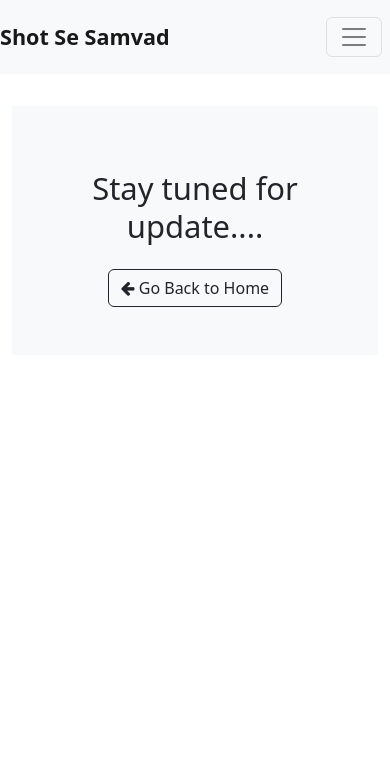
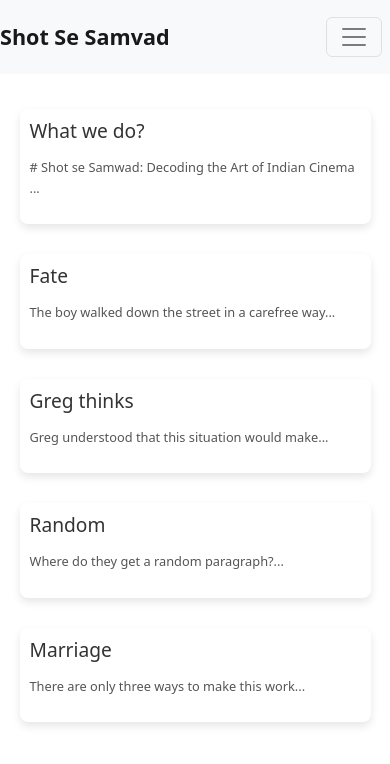
Before and after one commit to 4rjunkum4r/shot_se_samvad, a React (Create React App) app: page /testing in a window 390 px wide. Shown: the top 764 px of the page. Built offline with nearby package versions, Linux system fonts and the light colour scheme.

Commit message:
added a testing file for testing code

```diff
--- a/src/components/Navbar.jsx
+++ b/src/components/Navbar.jsx
@@ -38,6 +38,11 @@ const Navbar = () => {
                 About Us
               </NavLink>
             </li>
+            <li className="nav-item">
+              <NavLink className="nav-link" to="/testing">
+                Testing
+              </NavLink>
+            </li>
           </ul>
         </div>
       </div>
--- a/src/index.js
+++ b/src/index.js
@@ -7,6 +7,7 @@ import {
   Home,
   AboutUs,
   PageNotFound,
+  Testing,
 } from "./pages";
 import { Toaster } from "react-hot-toast";
 
@@ -17,6 +18,7 @@ root.render(
           <Route path="/" element={<Home />} />
           <Route path="/about_us" element={<AboutUs />} />
           <Route path="*" element={<PageNotFound />} />
+          <Route path="/testing" element={<Testing />}/>
         </Routes>
     <Toaster />
   </BrowserRouter>
--- a/src/pages/Home.jsx
+++ b/src/pages/Home.jsx
@@ -14,7 +14,7 @@ function Home() {
             style={{ width: '100%', objectFit: 'cover' }}
           />
           <div className="card-img-overlay d-flex align-items-center">
-            <div className="container" style={{ maxHeight: '60vh', overflowY: 'auto', overflowX: 'hidden' }}>
+            <div className="container" style={{ maxHeight: 'auto', overflowY: 'auto', overflowX: 'hidden' }}>
               <h5 className="card-title text fw-lighter fs-3 fs-md-1">
                 Hello camera enthusiast
               </h5>
--- /dev/null
+++ b/src/pages/Testing.jsx
@@ -0,0 +1,123 @@
+import React, { useEffect, useRef, useState } from "react";
+import PropTypes from "prop-types"; // Optional: For prop validation
+import { Navbar } from "../components";
+import "./testing.css";
+
+const Section = React.forwardRef(({ title, content, isRight }, ref) => {
+  return (
+    <section
+      ref={ref}
+      className={`section ${isRight ? 'section-right' : 'section-left'}`}
+      role="region"
+      aria-labelledby={title.replace(/\s+/g, '-').toLowerCase()}
+    >
+      <h2 id={title.replace(/\s+/g, '-').toLowerCase()}>{title}</h2>
+      <p>{content}</p>
+    </section>
+  );
+});
+
+const Testing = () => {
+  const sectionRefs = useRef([]);
+  const [scrollDirection, setScrollDirection] = useState("down");
+
+  useEffect(() => {
+    let lastScrollY = window.pageYOffset;
+
+    const updateScrollDirection = () => {
+      const scrollY = window.pageYOffset;
+      setScrollDirection(scrollY > lastScrollY ? "down" : "up");
+      lastScrollY = Math.max(scrollY, 0);
+    };
+
+    window.addEventListener("scroll", updateScrollDirection);
+
+    const observer = new IntersectionObserver(
+      (entries) => {
+        entries.forEach((entry) => {
+          if (entry.isIntersecting) {
+            // If scrolling down and section is intersecting, add visible class
+            if (scrollDirection === "down") {
+              entry.target.classList.add("visible");
+            } else {
+              // If scrolling up and section is intersecting, add visible class
+              entry.target.classList.add("visible");
+            }
+          } else {
+            // If scrolling down and section is out of view, remove visible class
+            if (scrollDirection === "down" && entry.boundingClientRect.top < 0) {
+              entry.target.classList.remove("visible");
+            } else if (scrollDirection === "up" && entry.boundingClientRect.top > window.innerHeight) {
+              entry.target.classList.remove("visible");
+            }
+          }
+        });
+      },
+      { threshold: 0.5 } // Trigger when 50% of the section is visible
+    );
+
+    sectionRefs.current.forEach((section) => {
+      if (section) observer.observe(section);
+    });
+
+    return () => {
+      window.removeEventListener("scroll", updateScrollDirection);
+      sectionRefs.current.forEach((section) => {
+        if (section) observer.unobserve(section);
+      });
+    };
+  }, [scrollDirection]);
+
+  const sections = [
+    {
+      title: "What we do?",
+      content: `# Shot se Samwad: Decoding the Art of Indian Cinema ...`, // Content truncated for brevity
+      isRight: false,
+    },
+    {
+      title: "Fate",
+      content: `The boy walked down the street in a carefree way...`, // Content truncated for brevity
+      isRight: true,
+    },
+    {
+      title: "Greg thinks",
+      content: `Greg understood that this situation would make...`, // Content truncated for brevity
+      isRight: false,
+    },
+    {
+      title: "Random",
+      content: `Where do they get a random paragraph?...`, // Content truncated for brevity
+      isRight: true,
+    },
+    {
+      title: "Marriage",
+      content: `There are only three ways to make this work...`, // Content truncated for brevity
+      isRight: false,
+    },
+  ];
+
+  return (
+    <>
+      <Navbar />
+      <div className="home-container">
+        {sections.map((section, index) => (
+          <Section
+            key={section.title}
+            title={section.title}
+            content={section.content}
+            isRight={section.isRight}
+            ref={(el) => (sectionRefs.current[index] = el)}
+          />
+        ))}
+      </div>
+    </>
+  );
+};
+
+Section.propTypes = {
+  title: PropTypes.string.isRequired,
+  content: PropTypes.string.isRequired,
+  isRight: PropTypes.bool.isRequired,
+};
+
+export default Testing;
--- a/src/pages/index.js
+++ b/src/pages/index.js
@@ -1,3 +1,4 @@
 export { default as Home } from "./Home";
 export { default as AboutUs } from "./AboutUs";
 export { default as PageNotFound } from "./PageNotFound";
+export {default as Testing} from "./Testing";
--- /dev/null
+++ b/src/pages/testing.css
@@ -0,0 +1,94 @@
+.home-container {
+  display: flex;
+  flex-direction: column;
+  align-items: center;
+  padding: 50px 5%; /* Adjust padding for smaller screens */
+}
+
+.section {
+  opacity: 0;
+  transform: translateY(20px);
+  transition: opacity 0.5s ease, transform 0.5s ease;
+  width: 100%; /* Use full width for responsiveness */
+  max-width: 800px; /* Maintain a max width for larger screens */
+  padding: 20px; /* Reduce padding for smaller screens */
+  margin: 30px 0;
+  border-radius: 8px;
+  box-shadow: 0 4px 8px rgba(0, 0, 0, 0.1);
+  background-color: #ffffff;
+}
+
+/* Headings */
+.section h2 {
+  font-size: 1.5rem; /* Smaller heading size for mobile */
+  margin-bottom: 15px;
+  color: #333;
+}
+
+/* Paragraph styling */
+.section p {
+  font-size: 0.9rem; /* Slightly smaller text for mobile */
+  line-height: 1.6;
+  color: #555;
+}
+
+/* When the section becomes visible */
+.section.visible {
+  opacity: 1;
+  transform: translateY(0);
+}
+
+/* Slide from the right */
+.section-right {
+  transform: translateX(100%);
+}
+
+/* Slide from the left */
+.section-left {
+  transform: translateX(-100%);
+}
+
+/* Hover effect on section titles */
+.section h2:hover {
+  text-decoration: underline;
+  cursor: pointer;
+}
+
+/* Media Queries for Smaller Screens */
+@media (max-width: 768px) {
+  .home-container {
+      padding: 30px 10%; /* Less padding on small screens */
+  }
+
+  .section {
+      padding: 15px; /* Reduce padding further on mobile */
+      margin: 20px 0; /* Less margin */
+  }
+
+  .section h2 {
+      font-size: 1.4rem; /* Slightly smaller heading */
+  }
+
+  .section p {
+      font-size: 0.85rem; /* Smaller paragraph text */
+  }
+}
+
+@media (max-width: 480px) {
+  .home-container {
+      padding: 20px 5%; /* Minimal padding on very small screens */
+  }
+
+  .section {
+      padding: 10px; /* Minimum padding for small devices */
+      margin: 15px 0; /* Reduced margin */
+  }
+
+  .section h2 {
+      font-size: 1.2rem; /* Adjusted for mobile */
+  }
+
+  .section p {
+      font-size: 0.8rem; /* Smaller text for mobile */
+  }
+}
```
